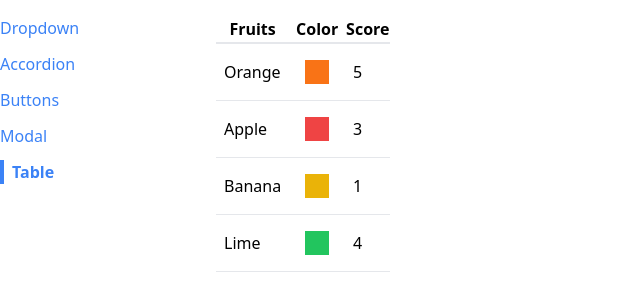
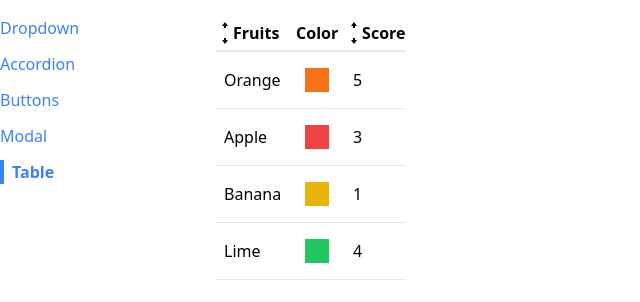
Before and after one commit to Victormrf/comps-react, a React (Create React App) app: page /table in a window 1280 px wide. Shown: the top 302 px of the page, without its empty margins (0-640 px from the left). Built offline with nearby package versions, Linux system fonts and the light colour scheme.

Commit message:
Added table sorting

```diff
--- /dev/null
+++ b/src/components/SortableTable.js
@@ -0,0 +1,94 @@
+import { useState } from "react";
+import { GoArrowSmallDown, GoArrowSmallUp } from "react-icons/go";
+import Table from "./Table";
+
+function SortableTable(props) {
+    const [sortOrder, setSortOrder] = useState(null);
+    const [sortBy, setSortBy] = useState(null);
+    const { config, data } = props;
+
+    const handleClick = (label) => {
+        if(sortBy && label !== sortBy){
+            setSortOrder('asc');
+            setSortBy(label);
+            return;
+        }
+
+        if(sortOrder === null){
+            setSortOrder('asc');
+            setSortBy(label);
+        } else if(sortOrder === 'asc'){
+            setSortOrder('desc');
+            setSortBy(label);
+        } else if(sortOrder === 'desc'){
+            setSortOrder(null);
+            setSortBy(null);
+        }
+    }
+
+    const updatedConfig = config.map((column) => {
+        if(!column.sortValue) {
+            return column;
+        }
+
+        return {
+            ...column,
+            header: () => (
+                <th className="cursor-pointer hover:bg-gray-100" onClick={() => handleClick(column.label)}>
+                    <div className="flex items-center">
+                        {getIcons(column.label, sortBy, sortOrder)}
+                        {column.label}
+                    </div>
+                </th>)
+        }
+    });
+
+
+    let sortedData = data;
+    if (sortOrder && sortBy) {
+        const { sortValue } = config.find(column => column.label === sortBy);
+        sortedData = [...data].sort((a,b) => {
+            const valueA = sortValue(a);
+            const valueB = sortValue(b);
+
+            const reversedOrder = sortOrder === 'asc' ? 1 : -1;
+
+            if(typeof valueA === 'string'){
+                return valueA.localeCompare(valueB) * reversedOrder;
+            } else {
+                return (valueA - valueB) * reversedOrder;
+            }
+        });
+    }
+
+    return (
+        <Table {...props} data={sortedData} config={updatedConfig} />
+    );
+    // we are overwriting the config prop inside ...props
+}
+
+function getIcons(label, sortBy, sortOrder){
+    if (label !== sortBy) {
+        return <div>
+            <GoArrowSmallUp />
+            <GoArrowSmallDown />
+        </div>
+    }
+
+    if(sortOrder === null){
+        return <div>
+            <GoArrowSmallUp />
+            <GoArrowSmallDown />
+        </div>;
+    } else if(sortOrder === 'asc'){
+        return <div>
+            <GoArrowSmallUp />
+        </div>;
+    } else if(sortOrder === 'desc'){
+        return <div>
+            <GoArrowSmallDown />
+        </div>;
+    }
+}
+
+export default SortableTable;
--- a/src/components/Table.js
+++ b/src/components/Table.js
@@ -1,6 +1,12 @@
+import { Fragment } from "react";
+
 function Table({ data, config, keyFn }) {
     const renderedHeaders = config.map((column) => {
-        return <th key={column.label}>{column.label}</th>
+        if(column.header){
+            return <Fragment key={column.label}>{column.header()} </Fragment>
+        }
+
+        return <th key={column.label}>{column.label}</th>;
     });
 
     const renderedRows  = data.map((rowData) => {
--- a/src/pages/TablePage.js
+++ b/src/pages/TablePage.js
@@ -1,4 +1,5 @@
-import Table from "../components/Table";
+// import Table from "../components/Table";
+import SortableTable from "../components/SortableTable";
 
 function TablePage() {
     const data =[
@@ -12,6 +13,7 @@
         {
             label: 'Fruits',
             render: (fruit) => fruit.name,
+            sortValue: (fruit) => fruit.name
          },
         {
             label: 'Color',
@@ -19,7 +21,8 @@
         },
         {
             label: 'Score',
-            render: (fruit) =>  fruit.score,
+            render: (fruit) => fruit.score,
+            sortValue: (fruit) => fruit.score
         },
     ];
 
@@ -29,7 +32,7 @@
 
     return (
         <div>
-            <Table data={data} config={config} keyFn={keyFn}/>
+            <SortableTable data={data} config={config} keyFn={keyFn}/>
         </div>
     );
 }
```
